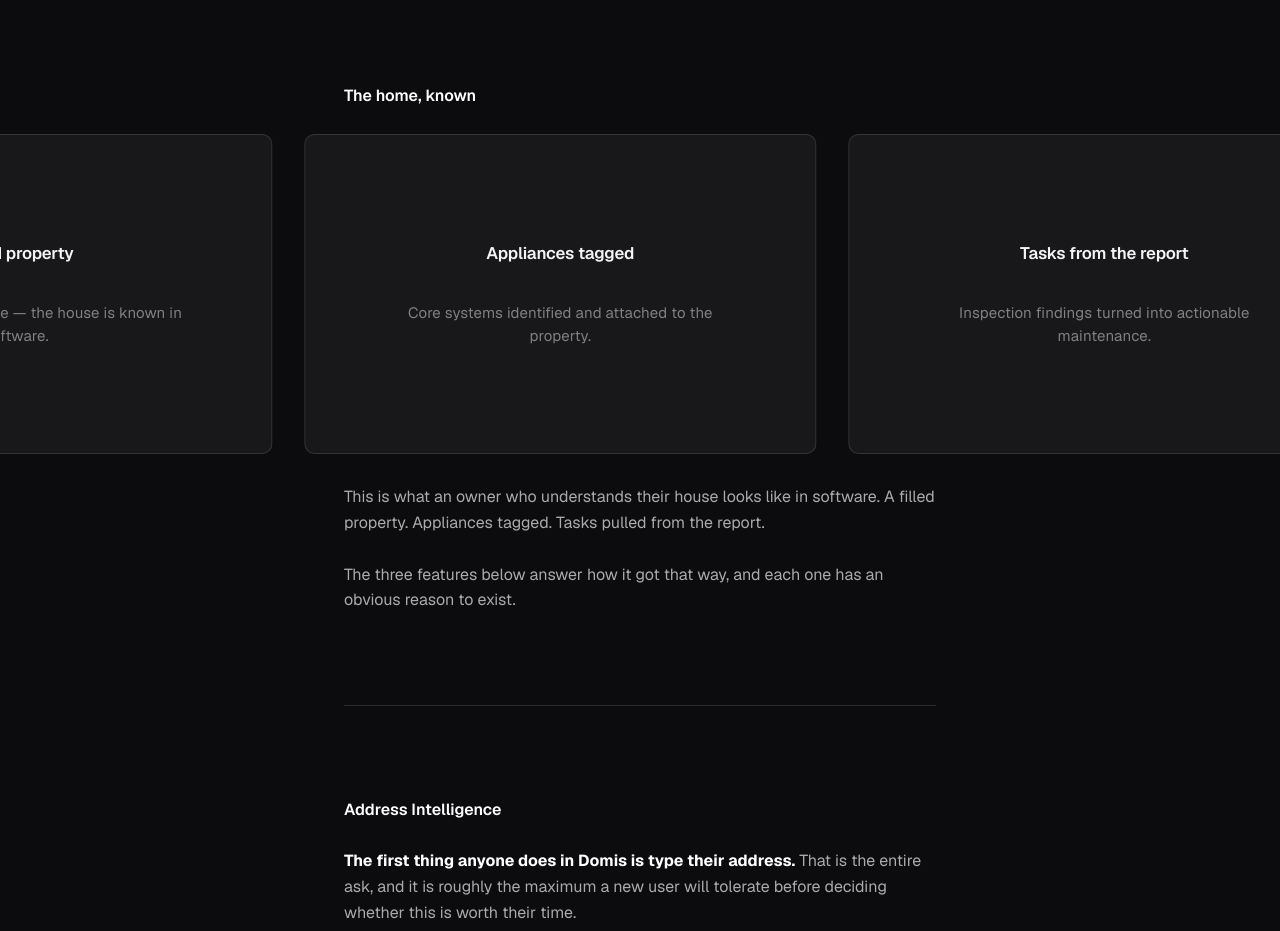
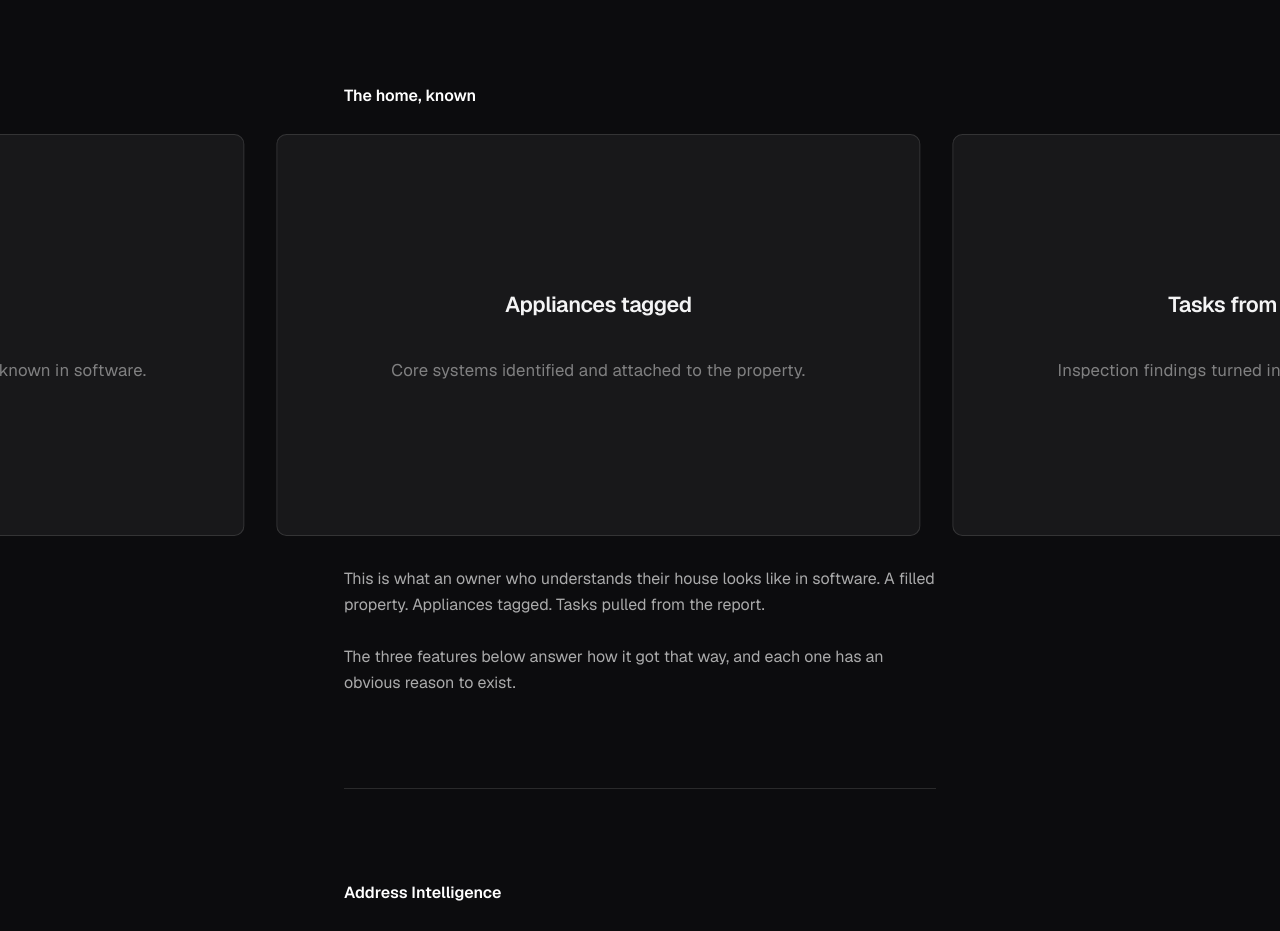
Before and after one commit to hridaew/hridaew-portfolio, a Next.js app: page /domis in a window 1280 px wide. Shown: the part 3260-4191 px from the top of the page. Built offline with nearby package versions, Linux system fonts and the light colour scheme.

Commit message:
Scale up Domis known-home carousel for emphasis
Widen the payoff breakout, enlarge slide cards, and bump type so
the known-home moment reads as a primary visual beat.

Co-authored-by: hridaew <hridaew@users.noreply.github.com>

```diff
--- a/src/components/domis/DomisCaseStudyBody.tsx
+++ b/src/components/domis/DomisCaseStudyBody.tsx
@@ -309,7 +309,7 @@ export function DomisCaseStudyBody() {
           <p className="dcs-heading site-subheading text-white">
             The home, known
           </p>
-          <figure className="dcs-img-block">
+          <figure className="dcs-img-block dcs-known-breakout">
             <DomisKnownCarousel />
           </figure>
           <div className="site-body text-white/65">
--- a/src/components/domis/domis-case-study.css
+++ b/src/components/domis/domis-case-study.css
@@ -388,19 +388,35 @@
   letter-spacing: 0.01em;
 }
 
+/* High-emphasis payoff: wider than standard media breakout */
+.domis-cs .dcs-known-breakout {
+  width: 100%;
+  max-width: none;
+}
+
+@media (min-width: 768px) {
+  .domis-cs figure.dcs-img-block.dcs-known-breakout {
+    width: calc(100% + 8.5rem);
+    margin-left: -4.25rem;
+    margin-right: -4.25rem;
+  }
+}
+
 .domis-cs .dcs-known-carousel {
   width: 100%;
   min-width: 0;
 }
 
 .domis-cs .dcs-known-slide {
-  width: min(32rem, calc(100% - 2.25rem));
+  width: min(44rem, calc(100% - 3.75rem));
 }
 
 .domis-cs .dcs-known-slide-card {
   width: 100%;
   height: 100%;
-  min-height: 16rem;
+  aspect-ratio: 16 / 9;
+  min-height: 22rem;
+  padding: 2.5rem;
 }
 
 .domis-cs .dcs-known-slide-copy {
@@ -408,17 +424,37 @@
   flex-direction: column;
   align-items: center;
   justify-content: center;
-  gap: 0.5rem;
+  gap: 0.65rem;
   text-align: center;
-  max-width: 22rem;
+  max-width: 28rem;
 }
 
 .domis-cs .dcs-known-slide-title {
   margin: 0;
   color: var(--dcs-text);
+  font-size: 1.35rem;
+  font-weight: 600;
+  letter-spacing: -0.02em;
+}
+
+.domis-cs .dcs-known-slide-card .dcs-placeholder-label {
   font-size: 1.05rem;
-  font-weight: 600;
-  letter-spacing: -0.01em;
+  line-height: 1.45;
+}
+
+@media (max-width: 760px) {
+  .domis-cs .dcs-known-slide {
+    width: calc(100% - 2rem);
+  }
+
+  .domis-cs .dcs-known-slide-card {
+    min-height: 16rem;
+    aspect-ratio: 5 / 4;
+  }
+
+  .domis-cs .dcs-known-slide-title {
+    font-size: 1.15rem;
+  }
 }
 
 .domis-cs .dcs-media.dcs-media-image {
```
